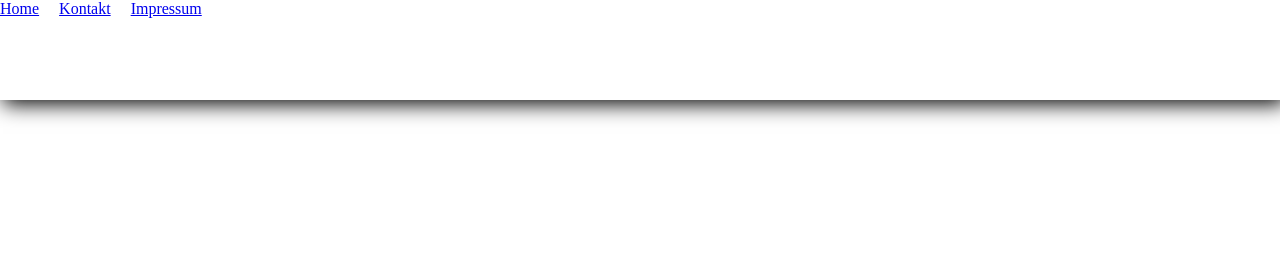
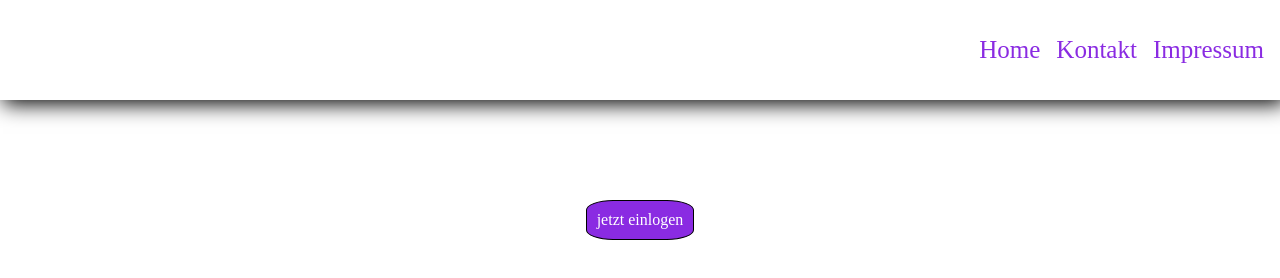
Before and after one commit to CodingWork23/CSS-Repository, a plain HTML site: page index.html in a window 1280 px wide. Drawn offline with Linux system fonts and the light colour scheme.

Commit message:
unerledigt

```diff
--- a/index.html
+++ b/index.html
@@ -11,9 +11,13 @@
 </head>
 <body>
     <header>
-        <a href="index.html" class="abstandL">Home</a>
-        <a href="index.html" class="abstandL">Kontakt</a>
+        <a href="index.html">Home</a>
+        <a href="index.html">Kontakt</a>
         <a href="index.html">Impressum</a>
     </header>
+
+    <div class="container">
+        <a href="#">jetzt einlogen</a>
+    </div>
 </body>
 </html>
--- a/style.css
+++ b/style.css
@@ -1,12 +1,43 @@
 header {
     height: 100px;
     box-shadow: 4px 3px 20px 1px rgba(0,0,0,1); /* Schatten */
+    display: flex;
+    justify-content: flex-end;  /* Position der x-Achse */
+    align-items: center;        /* Position der y-Achse */
 }
 
 body {
     margin: 0;   /* Außenabstand */
 }
 
-a {
+header a {
+    color: blueviolet;
+    text-decoration: none;
     margin-right: 16px;
+    font-size: 25px;
+
 }
+
+header a:hover {    /* hover = aktiv, wenn Courser drauf ist */
+    color: rgb(234, 0, 255);
+}
+
+.container {
+    margin-top: 100px;
+    display: flex;
+    justify-content: center;
+}
+
+.container a {
+    background-color: blueviolet;
+    color: white;
+    text-decoration: none;
+    padding: 10px;          /* innerer Abstand */
+    border: 1px solid black;    /* Kasten */
+    border-radius: 25%;     /* Kantenform ändern */
+}
+
+.container a:hover {
+    background-color: rgb(193, 129, 253);
+    color: rgb(100, 100, 100);
+}
```
